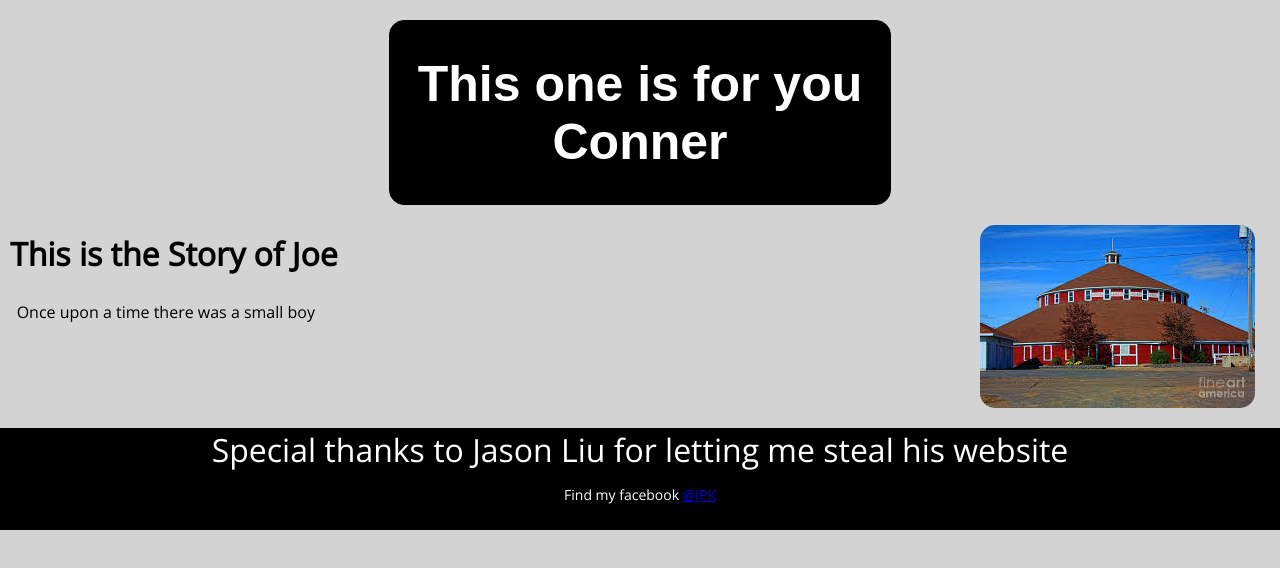
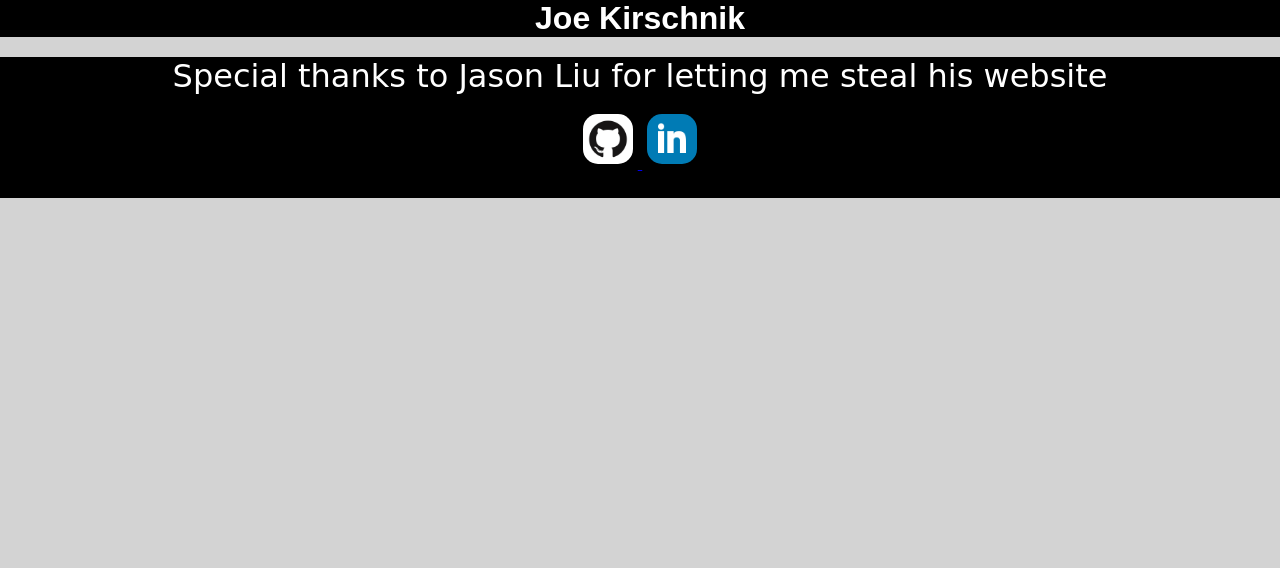
Before and after one commit to jkirschnik12/My-HTML-sites, a plain HTML site: page index.html in a window 1280 px wide. Drawn offline with nearby package versions, Linux system fonts and the light colour scheme; a web font is replaced by a local one.

Commit message:
Changest to website

```diff
--- a/index.html
+++ b/index.html
@@ -2,19 +2,28 @@
 <html lang = "en">
 <head>
 	<meta charset="utf-8">
+	<meta name="viewport" content="width=device.width, initial-scale=1">
 	<link href="https://fonts.googleapis.com/css?family=Joti+One|Open+Sans" rel="stylesheet">
-		<link rel="stylesheet" href="styles.css">
-		<title>Joe Kirschnik</title>
+	<link rel="stylesheet" href="styles.css">
+	<title>Joe Kirschnik</title>
 	</head>
 <header>
-	<h1>This one is for you Conner</h1>
+	<h1>Joe Kirschnik</h1>
 </header>
 <body>
-	<img src ="images/Barn.jpeg" alt = "Big Barn" title = "Hehehehe" id = "Barn">
+	<!--<img src ="images/Jason.png" alt = "Jason" title = "Hehehehe" class = "conner">
+	<img src ="images/Jason.png" alt = "Jason" title = "Hehehehe" class = "conner" id = conner2>
 	<h2 class = "title">This is the Story of Joe</h2>
-		<p>&nbsp;&nbsp;&nbsp;&nbsp;Once upon a time there was a small boy</p>
+		<p>&nbsp;&nbsp;&nbsp;&nbsp;Once upon a time there was a small boy</p>-->
 <footer><div class="test">Special thanks to Jason Liu for letting me steal his website</div>
-<div id = contact-info>Find my facebook <a href = "https://www.facebook.com/" title = "My page" target = _blank>@JPK</a></div>
+
+<div id = 'contact-info'>
+	<a href = "https://github.com/jkirschnik12" title = "GitHub Page"
+	target = _blank><img class="icon" src="images/GitHub-Mark.png" alt = "github"</a>
+	<a href = "https://www.linkedin.com/in/joseph-kirschnik-86a484162?lipi=urn%3Ali%3Apage%3Ad_flagship3_profile_view_base_contact_details%3BVf19Aj2%2BSiK8ZdEPlUT1bA%3D%3D" title = "linkedin page" alt = "Link to Linkedin"
+	target = _blank><img class="icon" src="images/linkedin.png" alt = "Linkedin Icon"</a>
+
+</div>
 </footer>
 	</body>
 </html>
--- a/styles.css
+++ b/styles.css
@@ -1,18 +1,23 @@
 h1{
-	font-family: "Joti One", sans-serif;
+	font-family: sans-serif;
 	font-size: 50px;
 }
-header{
-	border-radius: 15px;
+ *{
+margin: 0;
+padding: 0;
+}
+header h1{
 	background: black;
-	border: 1px solid black;
-	width: 500px;
-	margin: 20px auto;
+	width: 100%;
+	margin: 0 auto;
 	text-align: center;
 	color: white;
+	font-size: 2em;
+	margin-bottom: 20px;
+
 }
 body{
-font-family: "Open Sans", cursive;
+font-family: cursive;
 background: lightgrey;
 margin: 0;
 }
@@ -26,14 +31,22 @@ footer{
 	padding-bottom: 2%;
 	margin: 0 auto;
 }
-#Barn{
-	float: right;
-	max-width: 800px;
-	max-height: 600px;
+.conner{
+	float: left;
+	max-width: 1000px;
+	max-height: 400px;
 	margin-right: 25px;
 	border-radius: 15px;
 	margin-bottom: 20px;
 }
+
+.icon{
+	width: 50px;
+	height: 50px;
+	border-radius: 20px;
+	padding: 5px;
+}
+
 #contact-info{
 	margin-top: 14px;
 	font-size: 14px;
```
Also changed, not shown: IMG_7248.JPG (deleted), images/Conner.JPG (added), images/GitHub-Mark.png (added), images/Jason.PNG (added), images/linkedin.png (added).
